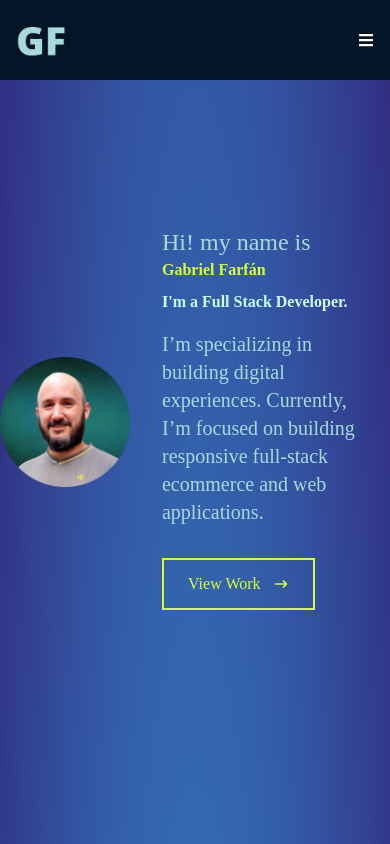
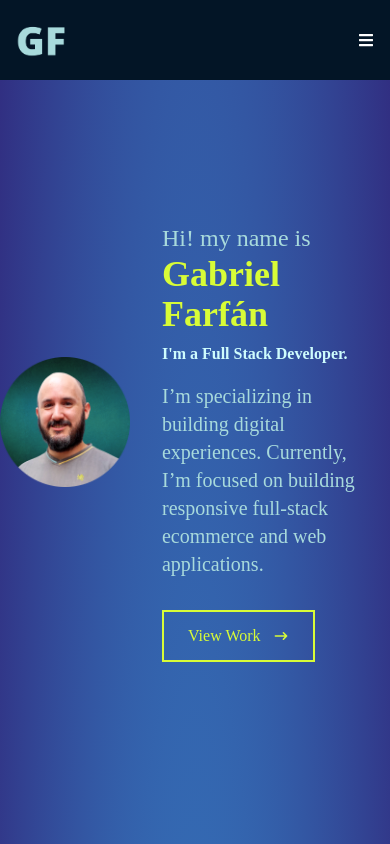
Before and after one commit to gabriel-farfan/portfolio, a React (Create React App) app: page / in a window 390 px wide. Shown: the top 844 px of the page. Built offline with nearby package versions, Linux system fonts and the light colour scheme.

Commit message:
responsive test

```diff
--- a/src/components/Contact.jsx
+++ b/src/components/Contact.jsx
@@ -2,7 +2,7 @@ import React from 'react'
 
 const Contact = () => {
   return (
-    <div name='contact' className='w-full h-screen pt-20 flex justify-center items-center p-4'>
+    <div name='contact' className='w-full h-screen pt-32 flex justify-center items-center p-4'>
         <form method='POST' action="https://getform.io/f/65c41083-9916-4ef2-a04e-249c93727d6e" className='flex flex-col max-w-[600px] w-full'>
             <div className='pb-8'>
                 <p className='text-4xl font-bold inline border-b-4 border-[#d8fc37] text-[#eeeeee]'>Contact</p>
@@ -10,7 +10,7 @@ const Contact = () => {
             </div>
             <input className='bg-[#eeeeee] p-2' type="text"  placeholder='Name' name='name' />
             <input className='my-4 p-2 bg-[#eeeeee]' type="email" placeholder='Email' name='email' />
-            <textarea className='bg-[#eeeeee] p-2' name="message" rows="10" placeholder='Message'></textarea>
+            <textarea className='bg-[#eeeeee] p-2' name="message" rows="8" placeholder='Message'></textarea>
             <button className='text-[#051F39] border-[#051F39] border-2 hover:bg-[#051F39] hover:text-[#d8fc37] hover:border-[#d8fc37] px-4 py-3 my-8 mx-auto flex items-center'>Let's Collaborate</button>
         </form>
     </div>
--- a/src/components/Home.jsx
+++ b/src/components/Home.jsx
@@ -13,9 +13,9 @@ const Home = () => {
 
         <img src={Profile} pl-8 alt="Logo Image" style={{ width: "15rem" }} />
       </div>
-      <div className="max-w-[1000px] mx-auto px-8 flex flex-col justify-center min-h-screen w-2/3 " >
+      <div className="max-w-[1000px] mx-auto pt-12 px-8 flex flex-col justify-center min-h-screen w-2/3 " >
         <p className="text-2xl text-[#A8DADC]">Hi! my name is</p>
-        <h1 className="md:text-4xl lg:text-6xl  font-bold text-[#d8fc37] ">
+        <h1 className="text-4xl md:text-4xl lg:text-6xl  font-bold text-[#d8fc37] ">
           Gabriel Farfán
         </h1>
         <h2 className="sm:text-3xl lg:text-4xl  font-bold py-2 text-[#cefcfd]">
```
